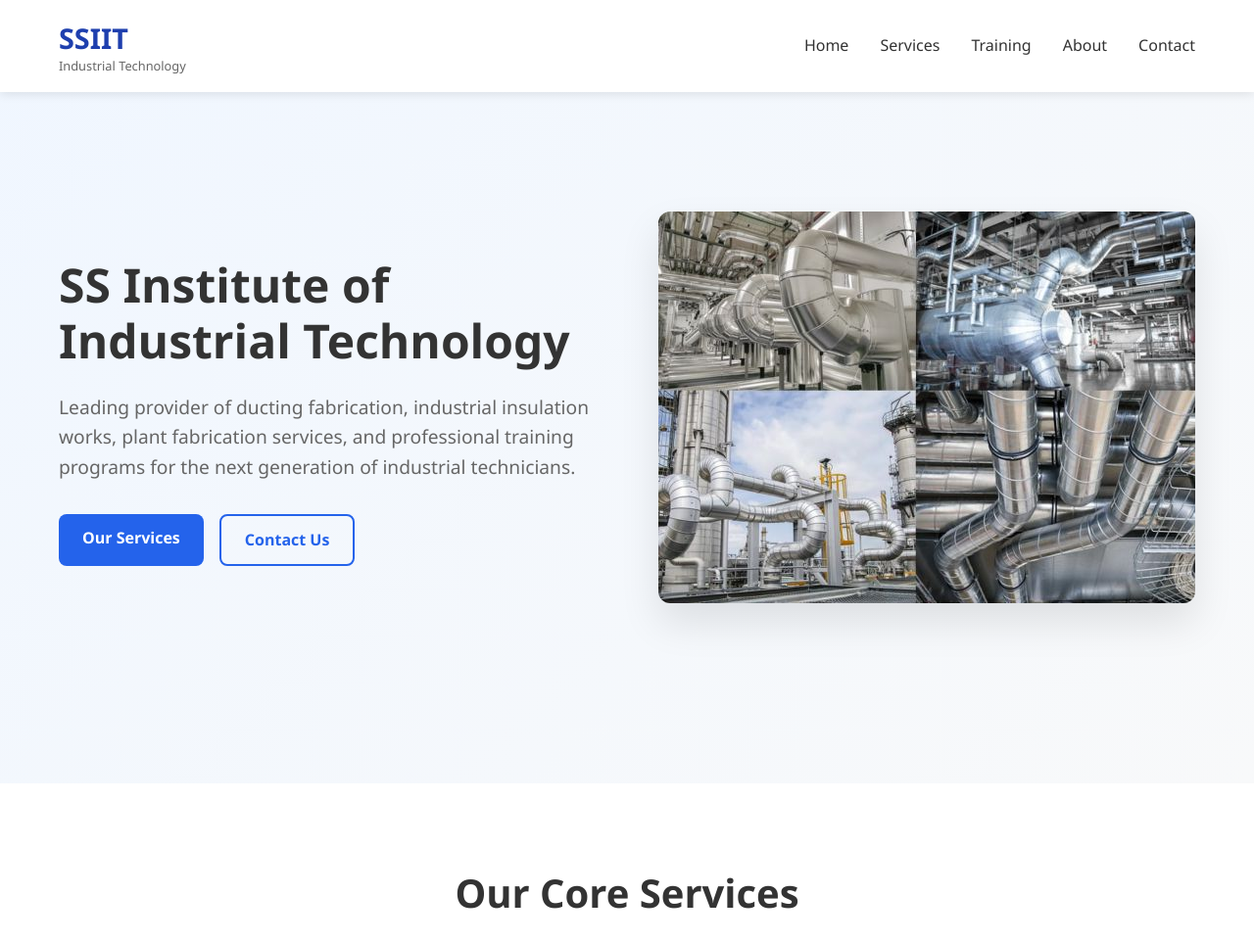
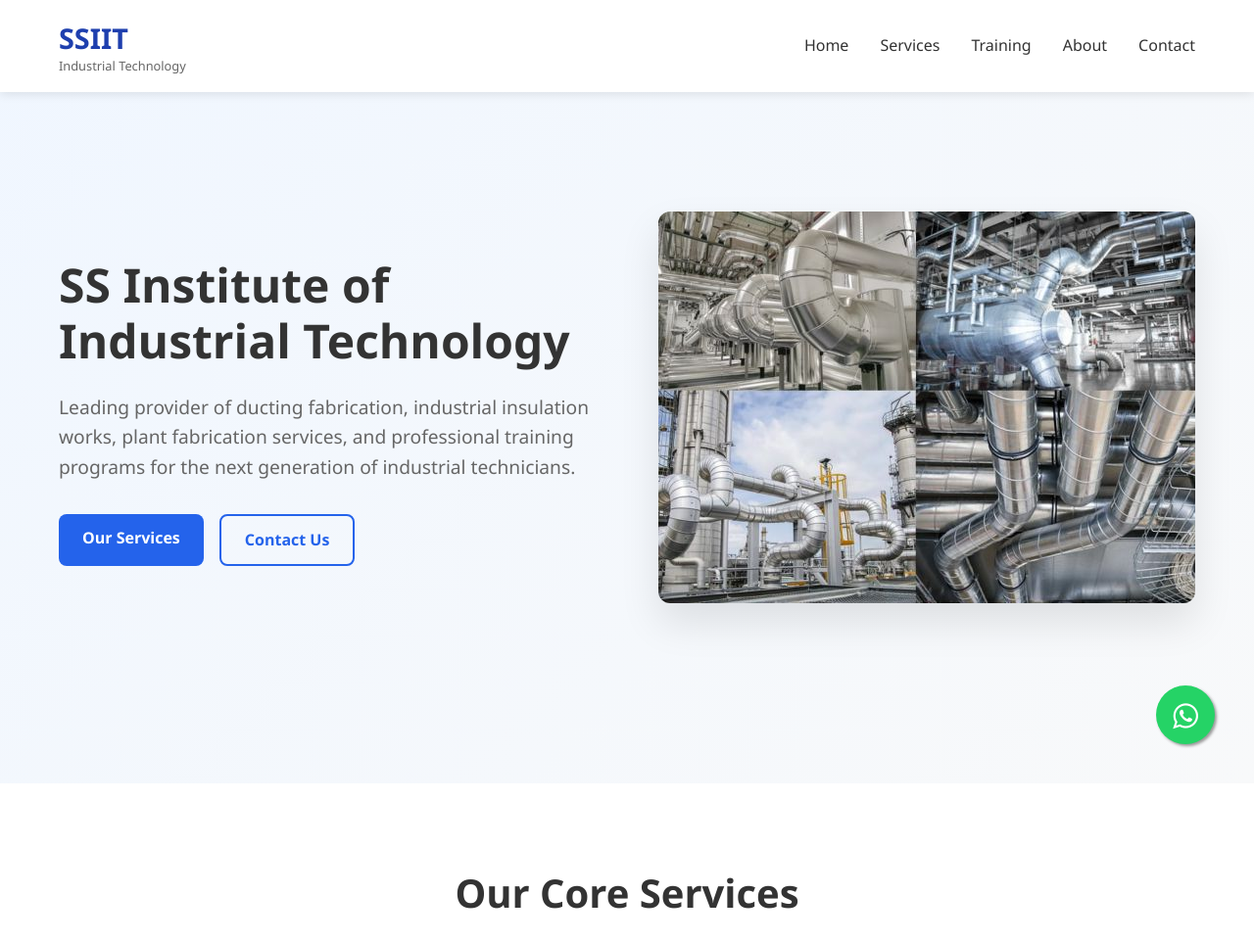
Before and after one commit to samsterlin/ssiit.github.io, a PHP site: page / in a window 1280 px wide. Shown: the top 962 px of the page at 98% size. Run offline with PHP 8.4, Linux system fonts and the light colour scheme; some libraries are stand-ins or nearby versions.

Commit message:
SSIIT whats app icon added in homepage

```diff
--- a/index.php
+++ b/index.php
@@ -739,6 +739,25 @@
                 gap: 1rem;
             }
         }
+
+        .float{
+            position:fixed;
+            width:60px;
+            height:60px;
+            bottom:40px;
+            right:40px;
+            background-color:#25d366;
+            color:#FFF;
+            border-radius:50px;
+            text-align:center;
+        font-size:30px;
+            box-shadow: 2px 2px 3px #999;
+        z-index:100;
+        }
+
+        .my-float{
+            margin-top:16px;
+        }
     </style>
 </head>
 <body>
@@ -1068,6 +1087,11 @@
         </div>
     </footer>
 
+<link rel="stylesheet" href="https://maxcdn.bootstrapcdn.com/font-awesome/4.5.0/css/font-awesome.min.css">
+<a href="https://api.whatsapp.com/send?phone=+919486003799&text=Hello! I would like more information about SSIIT..?" class="float" target="_blank">
+<i class="fa fa-whatsapp my-float"></i>
+</a>
+
     <script>
         // Mobile menu toggle
         function toggleMobileMenu() {
```
